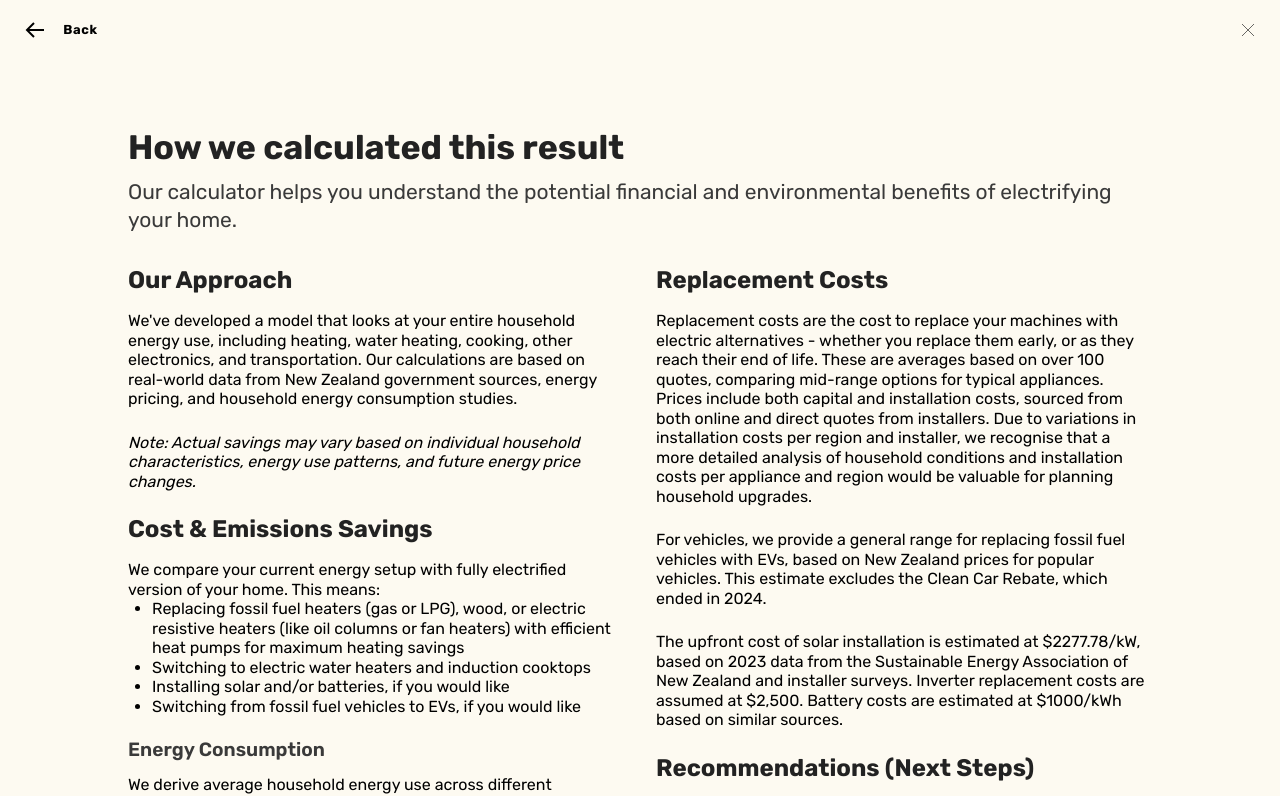
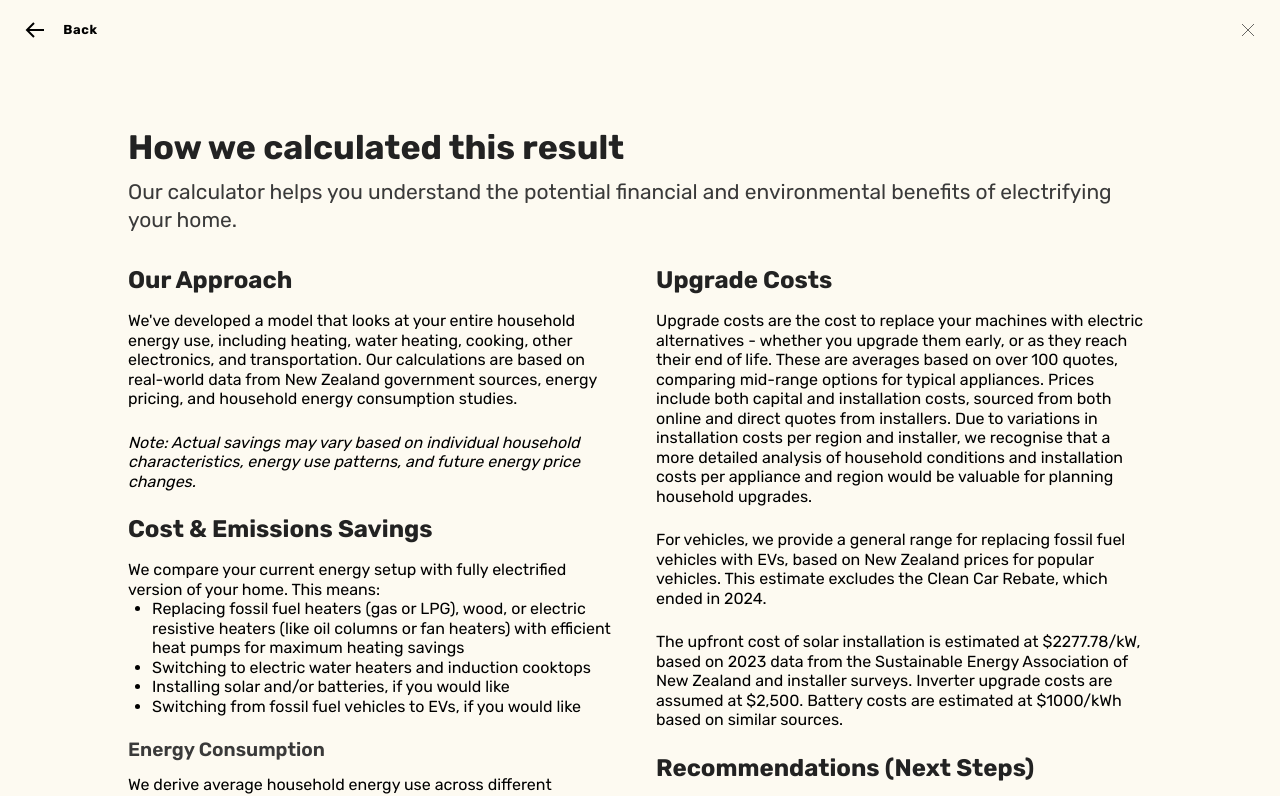
Before and after one commit to rewiring-nz/household-calculator-app, a React (Create React App) app: page /methodology in a window 1280 px wide. Shown: the top 796 px of the page. Built offline with nearby package versions, Linux system fonts and the light colour scheme.

Commit message:
feat: replace -> upgrade (#34)

```diff
--- a/src/components/HouseholdForm/HouseholdForm.tsx
+++ b/src/components/HouseholdForm/HouseholdForm.tsx
@@ -569,7 +569,7 @@
                   watchAllFields.spaceHeating !==
                     SpaceHeatingEnum.ElectricResistance && (
                     <FormHelperText sx={{ marginLeft: 0, marginRight: 0 }}>
-                      🔧 Replacing with electric heat pumps
+                      🔧 Upgrading to electric heat pumps
                     </FormHelperText>
                   )}
                 {watchAllFields.spaceHeating ===
@@ -581,7 +581,7 @@
                 {watchAllFields.spaceHeating ===
                   SpaceHeatingEnum.ElectricResistance && (
                   <FormHelperText sx={{ marginLeft: 0, marginRight: 0 }}>
-                    {electrificationStatusMapping.alreadyElectricButWillReplace}
+                    {electrificationStatusMapping.alreadyElectricButWillUpgrade}
                   </FormHelperText>
                 )}
               </FormControl>
@@ -652,7 +652,7 @@
                     WaterHeatingEnum.ElectricResistance &&
                   watchAllFields.waterHeating !== WaterHeatingEnum.Solar && (
                     <FormHelperText sx={{ marginLeft: 0, marginRight: 0 }}>
-                      🔧 Replacing with electric water heat pump
+                      🔧 Upgrading to electric water heat pump
                     </FormHelperText>
                   )}
                 {watchAllFields.waterHeating ===
@@ -731,7 +731,7 @@
                 {watchAllFields.cooktop !== CooktopEnum.ElectricInduction &&
                   watchAllFields.cooktop !== CooktopEnum.ElectricResistance && (
                     <FormHelperText sx={{ marginLeft: 0, marginRight: 0 }}>
-                      🔧 Replacing with electric induction
+                      🔧 Upgrading to electric induction
                     </FormHelperText>
                   )}
                 {watchAllFields.cooktop === CooktopEnum.ElectricInduction && (
--- a/src/components/HouseholdForm/data/householdForm.text.ts
+++ b/src/components/HouseholdForm/data/householdForm.text.ts
@@ -12,7 +12,6 @@
   Option,
   OptionNumber,
   OptionYesNo,
-  UsageOption,
   VehicleOptions,
 } from "./interfaces";
 
@@ -86,8 +85,8 @@
 
 export const electrificationStatusMapping: Record<string, string> = {
   alreadyElectric: "⚡️ Already electric",
-  alreadyElectricButWillReplace:
-    "🔧 Already electric, but replacing with heat pumps for more efficiency savings",
+  alreadyElectricButWillUpgrade:
+    "🔧 Already electric, but upgrading to heat pumps for more efficiency savings",
   alreadyMostEfficient: "⚡️ Already the most efficient option!",
 };
 
--- a/src/components/HouseholdSavings/HouseholdSavings.tsx
+++ b/src/components/HouseholdSavings/HouseholdSavings.tsx
@@ -57,7 +57,7 @@
   return vehicleCostStr;
 };
 
-const getReplacementCostSubtext = (upfrontCost?: UpfrontCost) => {
+const getUpgradeCostSubtext = (upfrontCost?: UpfrontCost) => {
   if (!upfrontCost?.battery) {
     if (!upfrontCost?.solar) {
       return "for new appliances";
@@ -82,7 +82,7 @@
 
   const [upfrontCostTotal, setUpfrontCostTotal] = useState("0");
   const vehicleCostStr = getVehicleCostStr(numEVsToBuy);
-  const replacementCostSubtext = getReplacementCostSubtext(
+  const upgradeCostSubtext = getUpgradeCostSubtext(
     results?.upfrontCost,
   );
 
@@ -187,9 +187,9 @@
         <FDivider />
 
         <ResultBox
-          label="Replacement Cost"
+          label="Upgrade Cost"
           heading={upfrontCostTotal}
-          subheading={replacementCostSubtext}
+          subheading={upgradeCostSubtext}
           bulletPoints={[
             {
               label: "House heating",
--- a/src/pages/Methodology/Methodology.tsx
+++ b/src/pages/Methodology/Methodology.tsx
@@ -3,7 +3,6 @@
   Box,
   IconButton,
   Link,
-  styled,
   Typography,
   useTheme,
 } from "@mui/material";
@@ -248,9 +247,9 @@
 
           <Box>
 
-            <Typography variant="h2">Replacement Costs</Typography>
+            <Typography variant="h2">Upgrade Costs</Typography>
             <Typography variant="body2">
-              Replacement costs are the cost to replace your machines with electric alternatives - whether you replace them early, or as they reach their end of life.
+              Upgrade costs are the cost to replace your machines with electric alternatives - whether you upgrade them early, or as they reach their end of life.
 
               These are averages based on over 100 quotes,
               comparing mid-range options for typical appliances. Prices include
@@ -271,7 +270,7 @@
               The upfront cost of solar installation is estimated at
               $2277.78/kW, based on 2023 data from the Sustainable Energy
               Association of New Zealand and installer surveys. Inverter
-              replacement costs are assumed at $2,500. Battery costs are
+              upgrade costs are assumed at $2,500. Battery costs are
               estimated at $1000/kWh based on similar sources.
             </Typography>
             <Typography variant="h2">Recommendations (Next Steps)</Typography>
@@ -291,7 +290,7 @@
                 <li>All other EVs (high savings but expensive upfront cost)</li>
               </ol>
               In future, we may improve this recommendation algorithm to take
-              into account machine-specific savings and replacement costs.
+              into account machine-specific savings and upgrade costs.
             </Typography>
             <Typography variant="h2">Further reading</Typography>
             <Typography variant="body2">
```
